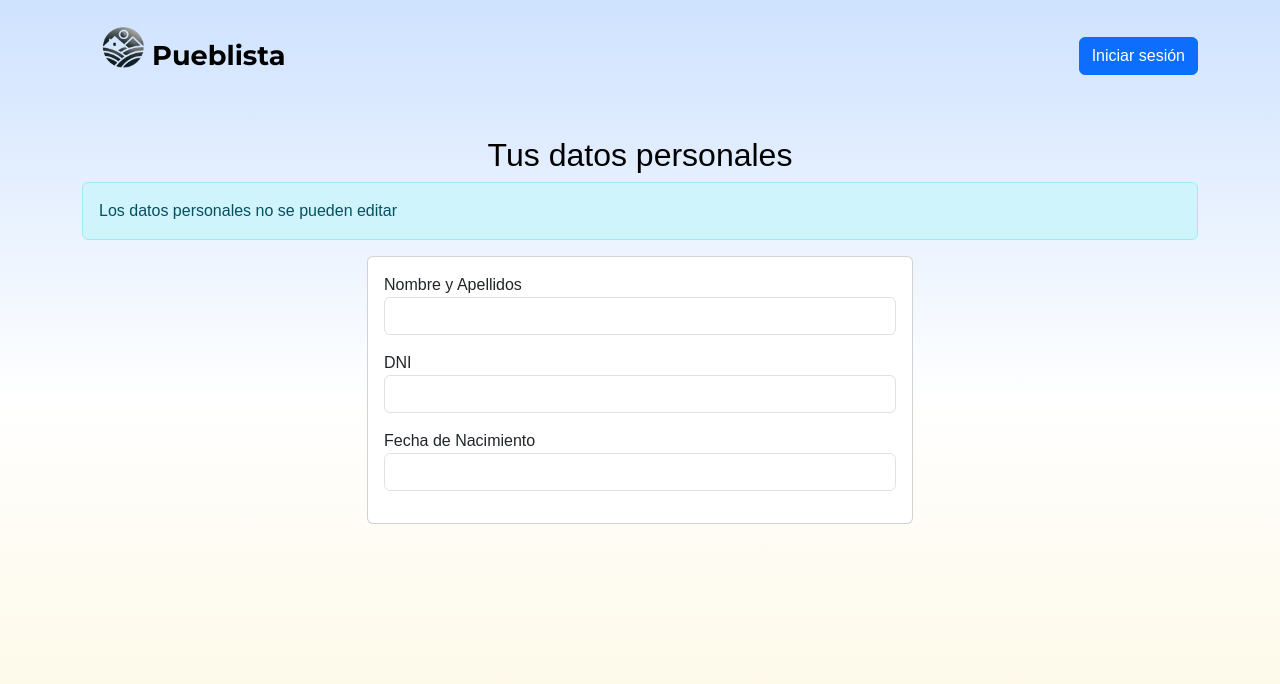
After one commit to Pueblista-PGPI/pueblista-pgpi, a Django app: template pueblista/gestion_usuarios/templates/perfil.html in a window 1280 px wide. The commit adds this page. Shown: the top 684 px of the page. Run offline with Django 5.2, Linux system fonts and the light colour scheme; the template is opened without the code that fills it, so the values that code supplies are empty.

Commit message:
feat: visualizar perfil

```diff
--- a/pueblista/gestion_usuarios/models.py
+++ b/pueblista/gestion_usuarios/models.py
@@ -68,7 +68,7 @@ class CustomUser(AbstractBaseUser, PermissionsMixin):
         (SUPERUSUARIO, 'Superusuario'),
     ]
 
-    dni = models.CharField(max_length=9)
+    dni = models.CharField(max_length=9, unique=True)
     fecha_nacimiento = models.DateField()
     nombre = models.CharField(max_length=100)
     apellidos = models.CharField(max_length=100)
--- /dev/null
+++ b/pueblista/gestion_usuarios/templates/perfil.html
@@ -0,0 +1,39 @@
+{% extends 'base.html' %}
+
+{% block content %}
+<div class="container mt-4">
+    <h2 class="text-center">Tus datos personales</h2>
+
+    <!-- Advertencia en azul que indica que los datos no se pueden editar -->
+    <div class="alert alert-info" role="alert">
+        Los datos personales no se pueden editar
+    </div>
+
+    <!-- Fila para mostrar la información del usuario -->
+    <div class="row justify-content-center">
+        <div class="col-md-6">
+            <div class="card">
+                <div class="card-body">
+                    <!-- Nombre y Apellidos combinados en un único campo -->
+                    <div class="mb-3">
+                        <label for="nombre_apellidos" class="font-weight-bold">Nombre y Apellidos</label>
+                        <input type="text" class="form-control" id="nombre_apellidos" value="{{ user.nombre }} {{ user.apellidos }}" readonly>
+                    </div>
+
+                    <!-- DNI -->
+                    <div class="mb-3">
+                        <label for="dni" class="font-weight-bold">DNI</label>
+                        <input type="text" class="form-control" id="dni" value="{{ user.dni }}" readonly>
+                    </div>
+
+                    <!-- Fecha de Nacimiento -->
+                    <div class="mb-3">
+                        <label for="fecha_nacimiento" class="font-weight-bold">Fecha de Nacimiento</label>
+                        <input type="text" class="form-control" id="fecha_nacimiento" value="{{ user.fecha_nacimiento }}" readonly>
+                    </div>
+                </div>
+            </div>
+        </div>
+    </div>
+</div>
+{% endblock %}
--- a/pueblista/gestion_usuarios/urls.py
+++ b/pueblista/gestion_usuarios/urls.py
@@ -6,4 +6,5 @@ urlpatterns = [
     path('', lambda request: redirect('login/')),
     path('login/', views.login, name='login'),
     path('logout/', views.logout_view, name='logout'),
+    path('perfil/', views.perfil, name='perfil'),
 ]
--- a/pueblista/templates/base.html
+++ b/pueblista/templates/base.html
@@ -52,7 +52,7 @@
                     <li class="nav-item"></li>
                     <li class="nav-item"><a class="nav-link" href="{% url 'home'%}" style="font-weight: bold;">Página principal</a></li>
                     <li class="nav-item"><a class="nav-link" href="{% url 'home' %}" style="font-weight: bold;">Mis reservas</a></li>
-                    <li class="nav-item"><a class="nav-link" href="{% url 'home' %}" style="font-weight: bold;">Mi perfil</a></li>
+                    <li class="nav-item"><a class="nav-link" href="{% url 'perfil' %}" style="font-weight: bold;">Mis datos personales</a></li>
                   {% endif %}
                 </ul>
                 {% if request.user.is_authenticated %}
```
Also changed, not shown: pueblista/gestion_usuarios/views.py (+8 -0 lines).
